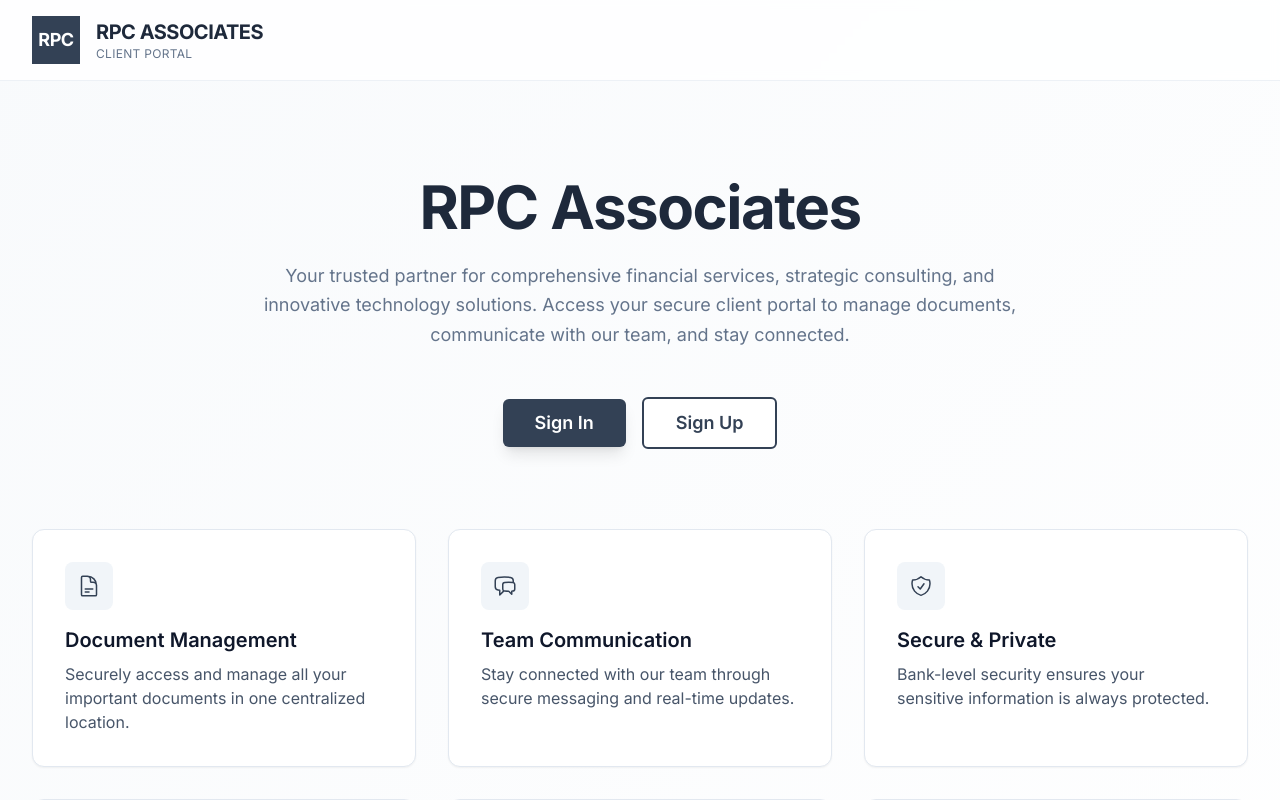
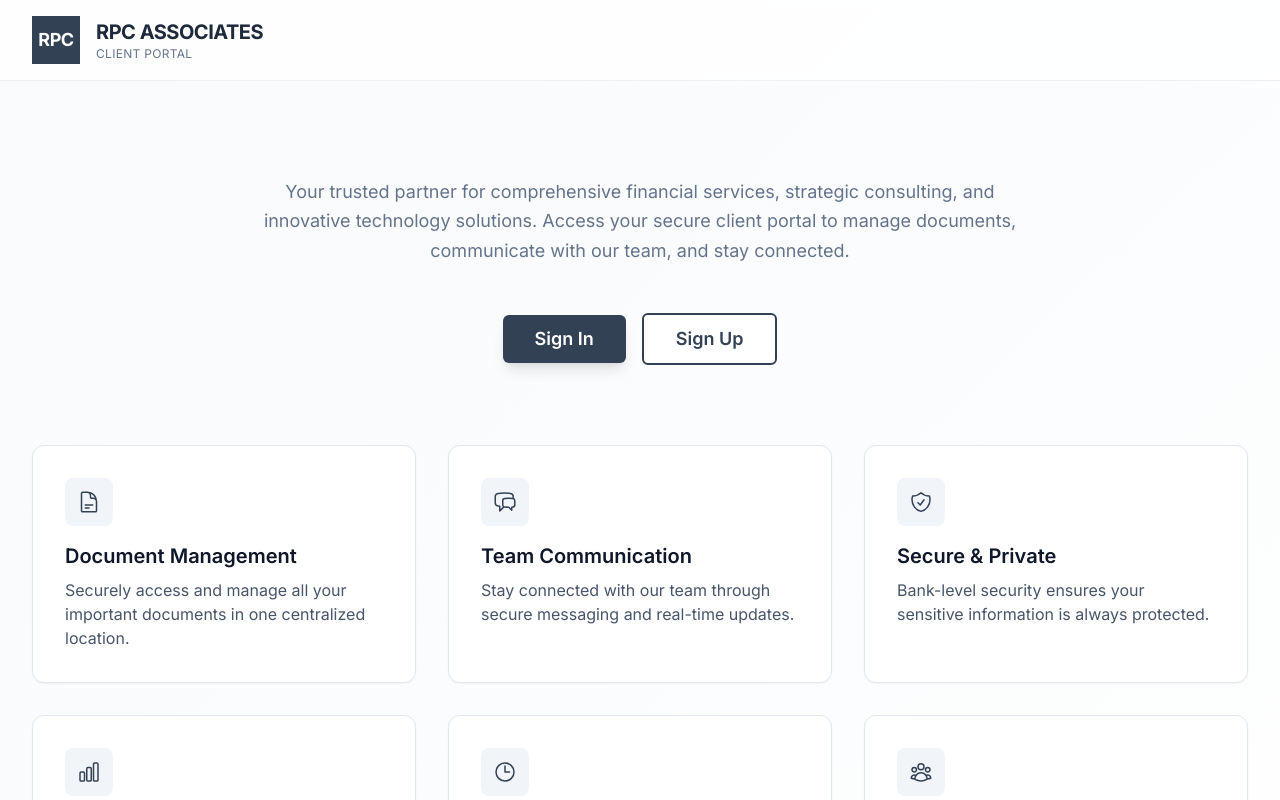
Before and after one commit to rreid2020/RPCClientPortal, a Next.js app: page / in a window 1280 px wide. Shown: the top 800 px of the page. Built offline with nearby package versions, Linux system fonts and the light colour scheme; no server answers.

Commit message:
Remove RPC Associates heading from hero section, already in header

```diff
--- a/app/(public)/page.tsx
+++ b/app/(public)/page.tsx
@@ -41,9 +41,6 @@ export default function HomePage() {
       {/* Hero Section */}
       <main className="max-w-7xl mx-auto px-4 sm:px-6 lg:px-8 py-16 lg:py-24">
         <div className="text-center mb-16">
-          <h1 className="text-5xl lg:text-6xl font-bold text-slate-800 mb-6 tracking-tight">
-            RPC Associates
-          </h1>
           <p className="text-lg text-slate-500 mb-12 max-w-3xl mx-auto leading-relaxed">
             Your trusted partner for comprehensive financial services, strategic consulting, and innovative technology solutions.
             Access your secure client portal to manage documents, communicate with our team, and stay connected.
```
